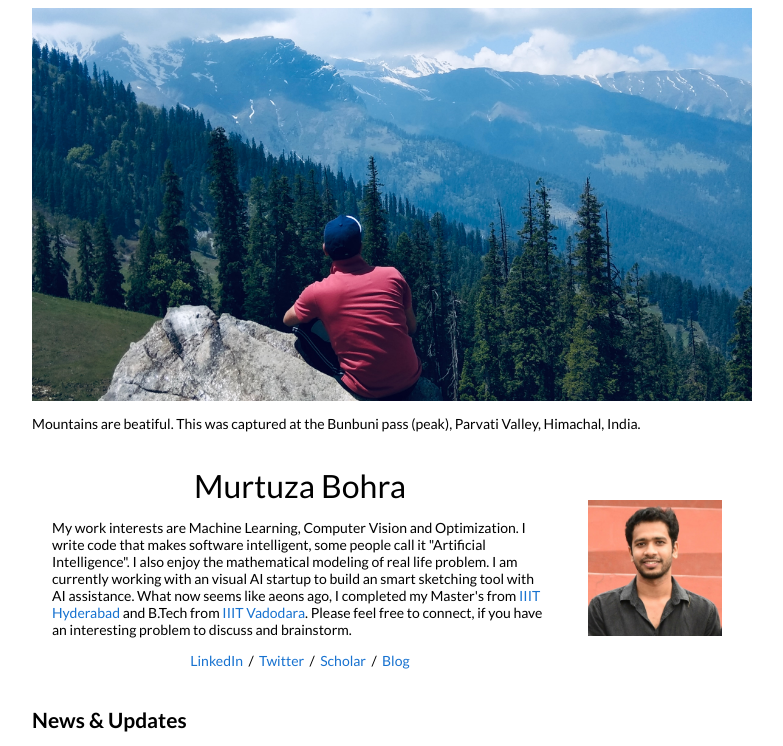
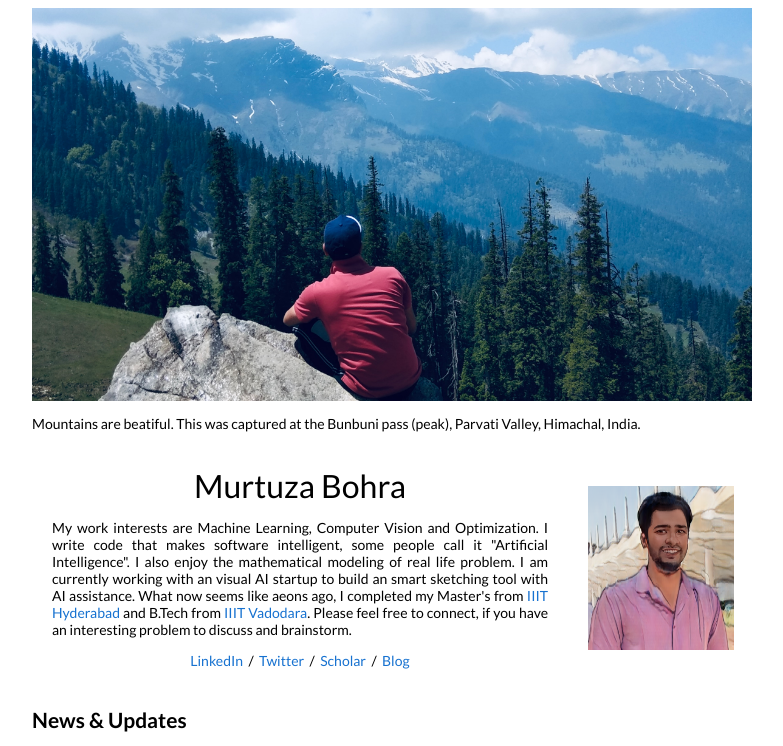
Before and after one commit to MurtuzaBohra/MurtuzaBohra.github.io, a plain HTML site: page index.html in a window 1280 px wide. Shown: the top 746 px of the page, without its empty margins (208-991 px from the left). Drawn offline with Linux system fonts and the light colour scheme.

Commit message:
changed profile image to avatar

```diff
--- a/index.html
+++ b/index.html
@@ -79,7 +79,7 @@
         <p align="center">
           <name>Murtuza Bohra</name>
         </p>
-        <p>My work interests are Machine Learning, Computer Vision and Optimization. I write code that makes software intelligent, some people call it "Artificial Intelligence". I also enjoy the mathematical modeling of real life problem. I am currently working with an visual AI startup to build an smart sketching tool with AI assistance. What now seems like aeons ago, I completed my Master's from <a href="http://iiit.ac.in/">IIIT Hyderabad</a> and B.Tech from <a href="http://iiitv.ac.in/">IIIT Vadodara</a>. Please feel free to connect, if you have an interesting problem to discuss and brainstorm. </p>
+        <p align="justify">My work interests are Machine Learning, Computer Vision and Optimization. I write code that makes software intelligent, some people call it "Artificial Intelligence". I also enjoy the mathematical modeling of real life problem. I am currently working with an visual AI startup to build an smart sketching tool with AI assistance. What now seems like aeons ago, I completed my Master's from <a href="http://iiit.ac.in/">IIIT Hyderabad</a> and B.Tech from <a href="http://iiitv.ac.in/">IIIT Vadodara</a>. Please feel free to connect, if you have an interesting problem to discuss and brainstorm. </p>
       	<p>
       <!--	In my free time, I love to do cycling and play badminton. -->
       	</p>
@@ -92,7 +92,7 @@
         </p>
         </td>
         <td width="40%">
-        <img width=60% src="./Images/profile_img.jpg">
+        <img width=65% src="./Images/profile_avatar.png" align="left">
         </td>
       </tr>
       </tbody></table>
```
Also changed, not shown: Images/profile_avatar.png (added), Images/profile_img.jpg (deleted).
